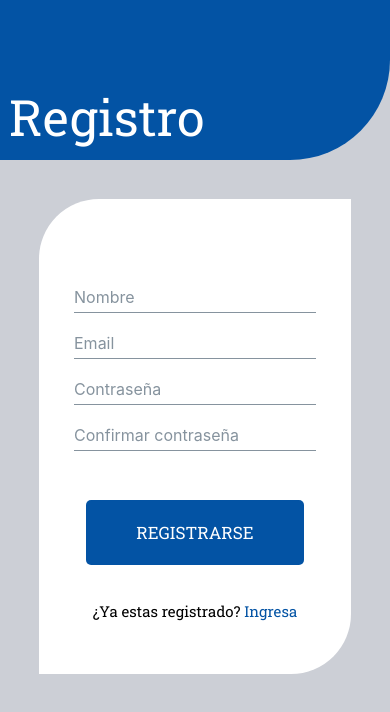
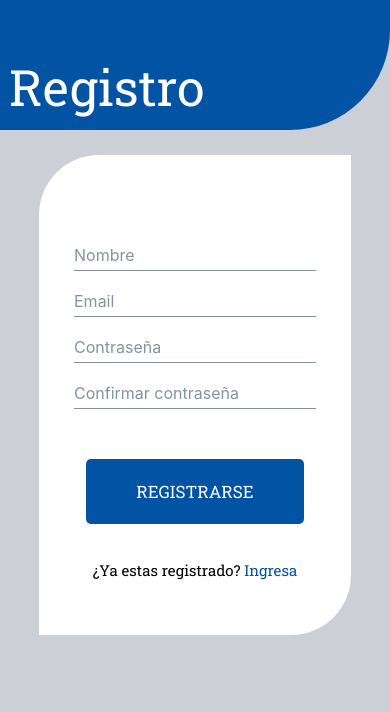
Before and after one commit to EnzoPae/react-native-registro-prueba, a React Native app: screen / in a window 390 px wide. Shown: the top 712 px of the page. Built offline with nearby package versions, Linux system fonts and the light colour scheme.

Commit message:
status bar y mejora del scroll

```diff
--- a/src/screens/registro.js
+++ b/src/screens/registro.js
@@ -6,6 +6,7 @@ import {
   TouchableOpacity,
   View,
   ScrollView,
+  StatusBar,
 } from "react-native";
 import { Input } from "@rneui/themed";
 import { Formik } from "formik";
@@ -42,13 +43,15 @@ const Registro = () => {
           isValid,
         }) => (
           <>
+            <StatusBar/>
             <ScrollView
               contentContainerStyle={{ alignItems: "center" }}
               style={styles.scroll}
             >
-              <View style={styles.blue}>
-                <Text style={styles.titleText}>Registro</Text>
-              </View>
+            <View style={styles.blue}>
+              <Text style={styles.titleText}>Registro</Text>
+            </View>
+
               <View style={styles.box}>
                 <View style={styles.inputBox}>
                   <Input
@@ -60,9 +63,7 @@ const Registro = () => {
                     style={styles.roboto}
                   />
                   {errors.name && touched.name && (
-                    <Text style={styles.textError}>
-                      {errors.name}
-                    </Text>
+                    <Text style={styles.textError}>{errors.name}</Text>
                   )}
                   <Input
                     name="email"
@@ -73,9 +74,7 @@ const Registro = () => {
                     style={styles.roboto}
                   />
                   {errors.email && touched.email && (
-                    <Text style={styles.textError}>
-                      {errors.email}
-                    </Text>
+                    <Text style={styles.textError}>{errors.email}</Text>
                   )}
                   <Input
                     name="password"
@@ -87,9 +86,7 @@ const Registro = () => {
                     style={styles.roboto}
                   />
                   {errors.password && touched.password && (
-                    <Text style={styles.textError}>
-                      {errors.password}
-                    </Text>
+                    <Text style={styles.textError}>{errors.password}</Text>
                   )}
                   <Input
                     name="confirmPassword"
@@ -105,7 +102,7 @@ const Registro = () => {
                       errors.confirmPassword
                     }*/
                   />
-                   {errors.confirmPassword && touched.confirmPassword && (
+                  {errors.confirmPassword && touched.confirmPassword && (
                     <Text style={styles.textError}>
                       {errors.confirmPassword}
                     </Text>
@@ -139,7 +136,7 @@ const Registro = () => {
                   />
                 </View>
               </View>
-              <Text/>
+              <Text />
             </ScrollView>
           </>
         )}
@@ -157,17 +154,16 @@ const styles = StyleSheet.create({
   },
   blue: {
     backgroundColor: "#0353A4",
-    height: 160,
+    height: 130,
     width: "100%",
     borderBottomRightRadius: 100,
-    borderBottomLeftRadius: 0,
     justifyContent: "flex-end",
   },
   box: {
     backgroundColor: "#fff",
     width: "80%",
-    height: 475,
-    marginTop: "10%",
+    height: 480,
+    marginTop: 25,
     borderRadius: 60,
     borderTopRightRadius: 0,
     borderBottomLeftRadius: 0,
@@ -196,11 +192,11 @@ const styles = StyleSheet.create({
   },
   textError: {
     fontSize: 10,
-    color: 'red',
+    color: "red",
     marginTop: -20,
     marginBottom: 6,
-    marginLeft: 12
-  }
+    marginLeft: 12,
+  },
 });
 
 export default Registro;
```
